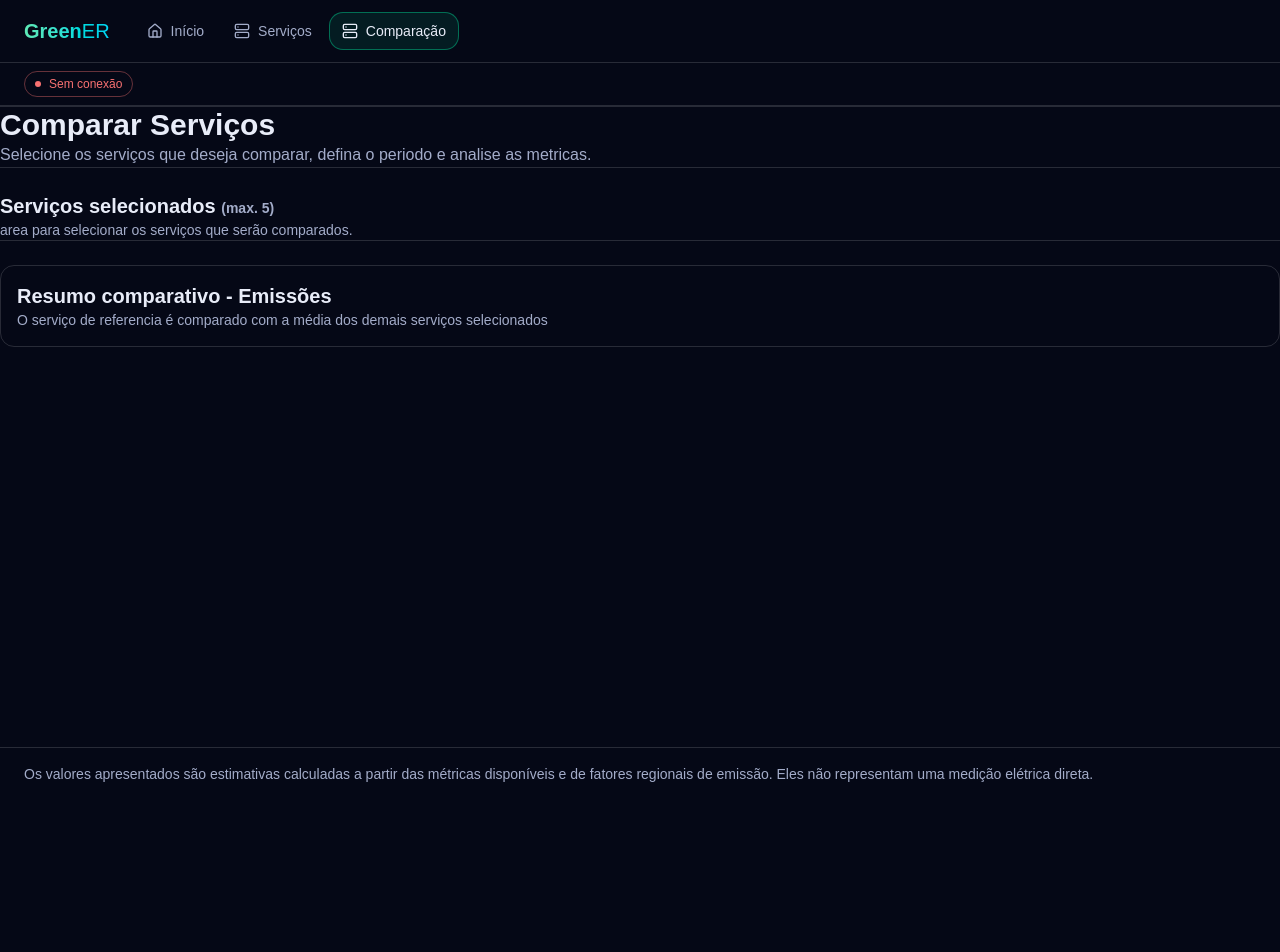
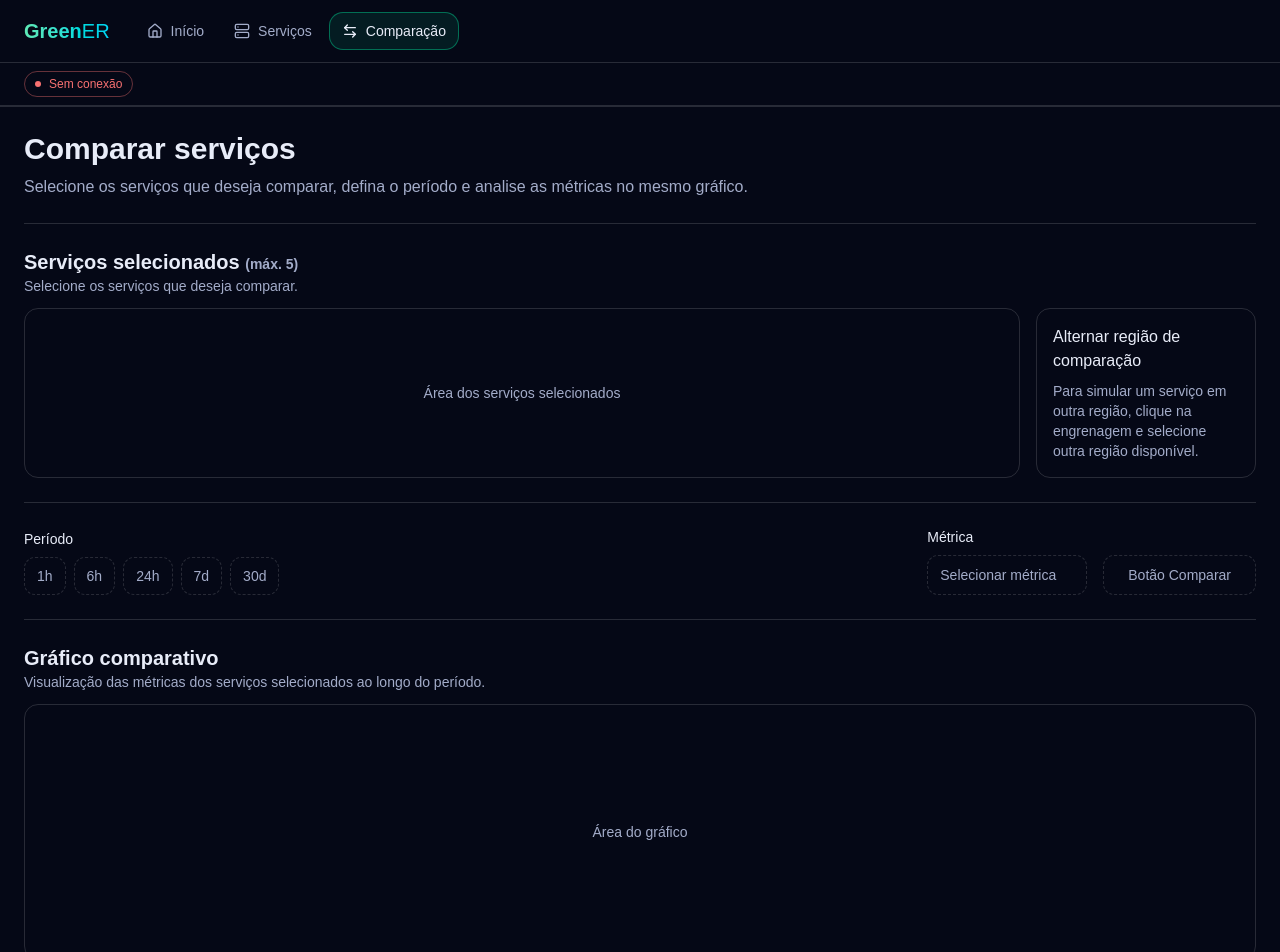
Before and after one commit to Team-Zero-DSM/GreenER, a React (Vite) app in the folder frontend/: page /comparacao in a window 1280 px wide. Shown: the top 952 px of the page. Before the commit the page ends 800 px from the top, so only its background shows below. Built offline with nearby package versions, Linux system fonts and the light colour scheme; no server answers.

Commit message:
feat(#82): finalizando estruturação da tela de comparação

```diff
--- a/frontend/src/layouts/DashboardLayout.tsx
+++ b/frontend/src/layouts/DashboardLayout.tsx
@@ -1,4 +1,4 @@
-import { House, Server } from 'lucide-react';
+import { House, Server, ArrowLeftRight } from 'lucide-react';
 import { MonitoringBar } from '@/components/MonitoringBar';
 import { MonitoringProvider } from '@/contexts/MonitoringProvider';
 import { NavLink, Outlet, useLocation } from 'react-router';
@@ -14,7 +14,7 @@ const navItems = [
     {
         to: '/comparacao',
         label: 'Comparação',
-        icon: Server,
+        icon: ArrowLeftRight,
         prefixes: ['/comparacao'],
     },
 ];
--- a/frontend/src/pages/ComparisonPage.tsx
+++ b/frontend/src/pages/ComparisonPage.tsx
@@ -1,38 +1,131 @@
 export function ComparisonPage() {
     return (
-        <>
-        <main>
-            <header>
-                <h1 className="text-3xl font-semibold">Comparar Serviços</h1>
+        <main className="mx-auto max-w-7xl space-y-6 p-6">
+            <header className="space-y-2">
+                <h1 className="text-3xl font-semibold">Comparar serviços</h1>
+
                 <p className="text-muted-foreground">
-                    Selecione os serviços que deseja comparar, defina o periodo e analise as metricas.
+                    Selecione os serviços que deseja comparar, defina o período e analise as
+                    métricas no mesmo gráfico.
                 </p>
             </header>
 
-            <section className="space-y-3 border-t border-border pt-6">
+            {/* Área principal do componente de comparação */}
+            <section
+                aria-label="Comparação de serviços"
+                className="space-y-6 border-t border-border pt-6"
+            >
+                {/* Area de seleção de serviços */}
+                <div className="space-y-3">
                     <div>
                         <h2 className="text-xl font-semibold">
-                        Serviços selecionados <span className="text-sm text-muted-foreground">(max. 5)</span>
+                            Serviços selecionados{' '}
+                            <span className="text-sm text-muted-foreground">(máx. 5)</span>
                         </h2>
 
                         <p className="text-sm text-muted-foreground">
-                        area para selecionar os serviços que serão comparados.
+                            Selecione os serviços que deseja comparar.
                         </p>
                     </div>
-            </section>
 
-            <section className="space-y-3 border-t border-border pt-6">
-                <div className="rounded-lg border border-border p-4">
-                    <h2 className="text-xl font-semibold">
-                        Resumo comparativo - Emissões
-                    </h2>
+                    <div className="grid grid-cols-1 gap-4 lg:grid-cols-[minmax(0,1fr)_220px]">
+                        <div className="flex min-h-32 items-center justify-center rounded-lg border border-border p-4">
                             <p className="text-sm text-muted-foreground">
-                        O serviço de referencia é comparado com a média dos demais serviços selecionados
+                                Área dos serviços selecionados
                             </p>
                         </div>
+
+                        <div className="min-h-32 rounded-lg border border-border p-4">
+                            <h3 className="font-medium">Alternar região de comparação</h3>
+
+                            <p className="mt-2 text-sm text-muted-foreground">
+                                Para simular um serviço em outra região, clique na engrenagem e
+                                selecione outra região disponível.
+                            </p>
+                        </div>
+                    </div>
+                </div>
+
+                {/* Local dos controles da comparação */}
+                    <div className="flex flex-col gap-4 border-t border-border pt-6 lg:flex-row lg:items-end lg:justify-between">
+                        {/* Grupo: Período */}
+                        <div className="space-y-2">
+                            <h3 className="text-sm font-medium">Período</h3>
+
+                            <div className="flex flex-wrap items-center gap-2">
+                                <div className="flex min-h-9 items-center rounded-md border border-dashed border-border px-3 py-2">
+                                    <p className="text-sm text-muted-foreground">1h</p>
+                                </div>
+
+                                <div className="flex min-h-9 items-center rounded-md border border-dashed border-border px-3 py-2">
+                                    <p className="text-sm text-muted-foreground">6h</p>
+                                </div>
+
+                                <div className="flex min-h-9 items-center rounded-md border border-dashed border-border px-3 py-2">
+                                    <p className="text-sm text-muted-foreground">24h</p>
+                                </div>
+
+                                <div className="flex min-h-9 items-center rounded-md border border-dashed border-border px-3 py-2">
+                                    <p className="text-sm text-muted-foreground">7d</p>
+                                </div>
+
+                                <div className="flex min-h-9 items-center rounded-md border border-dashed border-border px-3 py-2">
+                                    <p className="text-sm text-muted-foreground">30d</p>
+                                </div>
+                            </div>
+                        </div>
+
+                        {/* Grupo: Métrica e botão */}
+                        <div className="flex flex-col gap-4 sm:flex-row sm:items-end">
+                            <div className="space-y-2">
+                                <h3 className="text-sm font-medium">Métrica</h3>
+
+                                <div className="flex min-h-10 min-w-40 items-center rounded-md border border-dashed border-border px-3 py-2">
+                                    <p className="text-sm text-muted-foreground">
+                                        Selecionar métrica
+                                    </p>
+                                </div>
+                            </div>
+
+                            <div className="flex min-h-10 items-center justify-center rounded-md border border-dashed border-border px-6 py-2">
+                                <p className="text-sm text-muted-foreground">Botão Comparar</p>
+                            </div>
+                        </div>
+                    </div>
+
+                {/* Area de gráfico comparativo */}
+                <div className="space-y-3 border-t border-border pt-6">
+                    <div>
+                        <h3 className="text-xl font-semibold">Gráfico comparativo</h3>
+
+                        <p className="text-sm text-muted-foreground">
+                            Visualização das métricas dos serviços selecionados ao longo do período.
+                        </p>
+                    </div>
+
+                    <div className="flex min-h-64 items-center justify-center rounded-lg border border-border p-4">
+                        <p className="text-sm text-muted-foreground">Área do gráfico</p>
+                    </div>
+                </div>
+
+                {/* Area de resumo comparativo */}
+                <div className="space-y-3 border-t border-border pt-6">
+                    <div>
+                        <h3 className="text-xl font-semibold">Resumo comparativo</h3>
+
+                        <p className="text-sm text-muted-foreground">
+                            Compare o serviço de referência com os demais serviços selecionados.
+                        </p>
+                    </div>
+
+                    <div className="min-h-40 rounded-lg border border-border p-4">
+                        <p className="text-sm text-muted-foreground">
+                            Área dos indicadores comparativos e dos valores individuais dos
+                            serviços.
+                        </p>
+                    </div>
+                </div>
             </section>
-
         </main>
-        </>
-    )
+    );
 }
```
Lines whose indentation alone changed are shown as unchanged.
